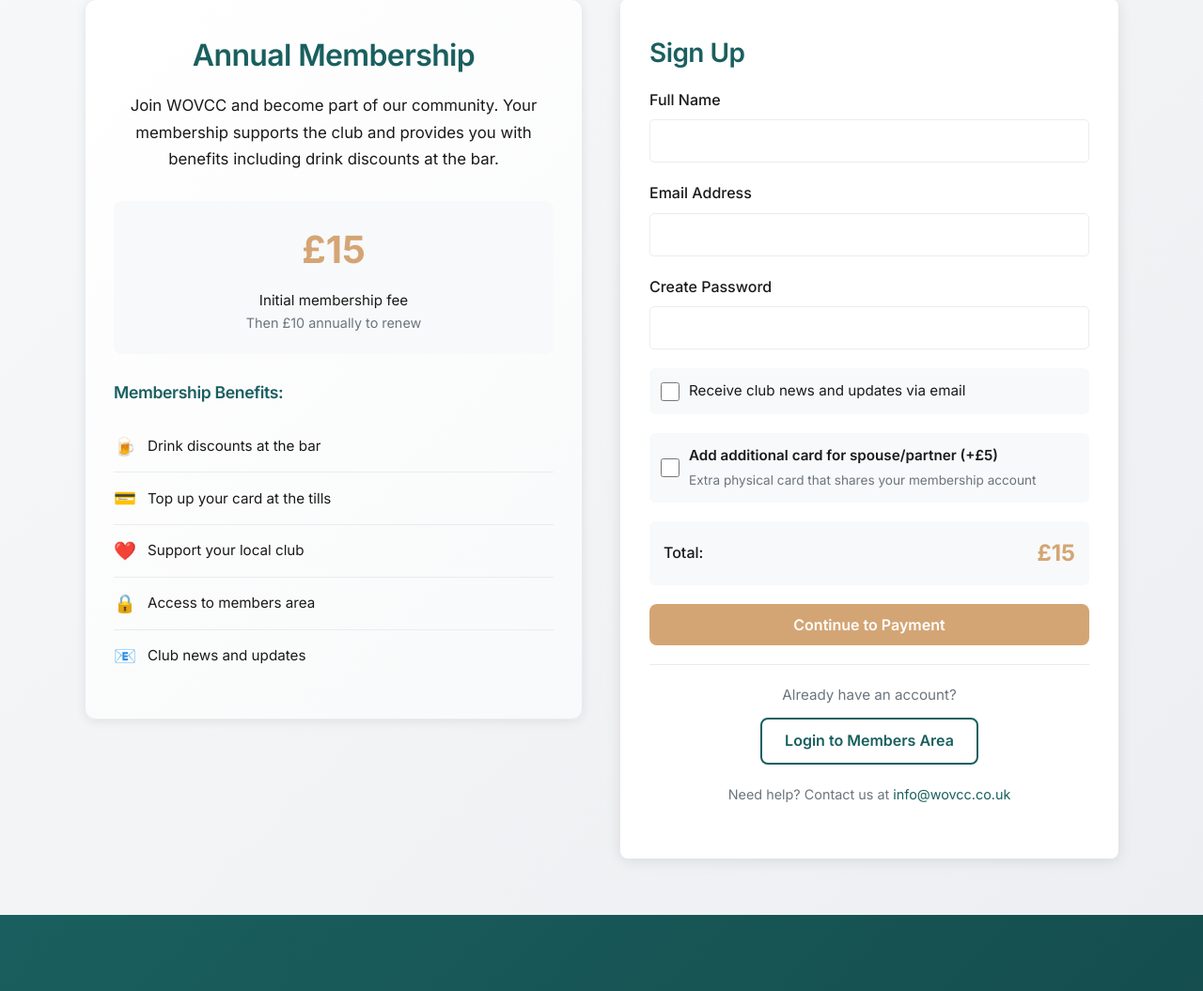
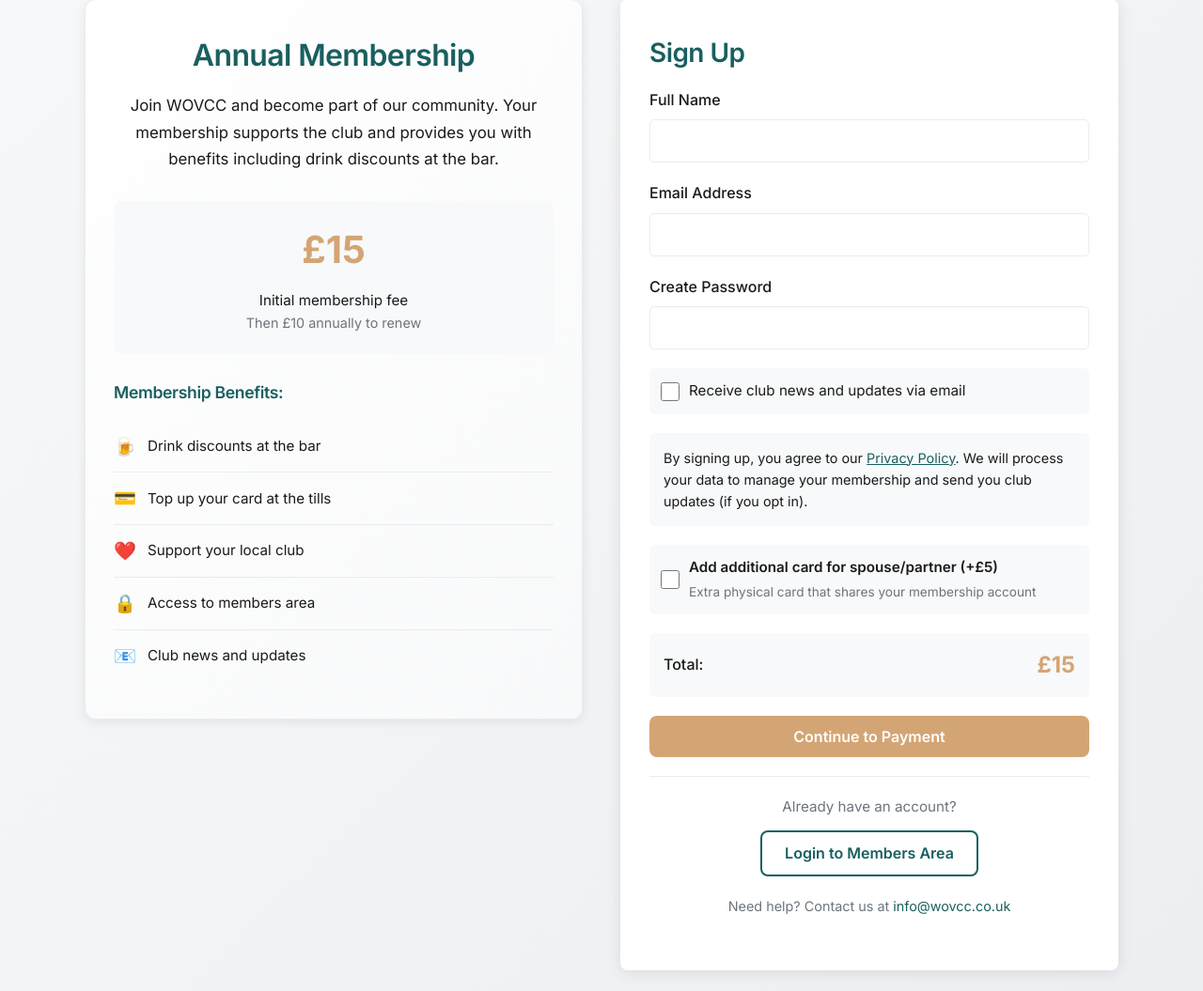
Before and after one commit to XenioxYT/WOVCC, a Flask app: page /join in a window 1280 px wide. Shown: the part 342-1397 px from the top of the page at 94% size. Run offline with Flask 3, Linux system fonts and the light colour scheme.

Commit message:
feat: Add privacy policy agreement section to signup form

```diff
--- a/backend/templates/join.html
+++ b/backend/templates/join.html
@@ -94,6 +94,13 @@
               </div>
             </div>
 
+            <div style="background: var(--secondary-bg); padding: 15px; border-radius: 6px; margin-bottom: 20px;">
+              <p style="margin: 0; font-size: 0.9rem; color: var(--text-dark); line-height: 1.6;">
+                By signing up, you agree to our <a href="/privacy" style="color: var(--primary-color); text-decoration: underline;">Privacy Policy</a>.
+                We will process your data to manage your membership and send you club updates (if you opt in).
+              </p>
+            </div>
+
             <div class="form-group">
               <div class="form-checkbox">
                 <input type="checkbox" id="spouseCard" name="spouseCard">
```
